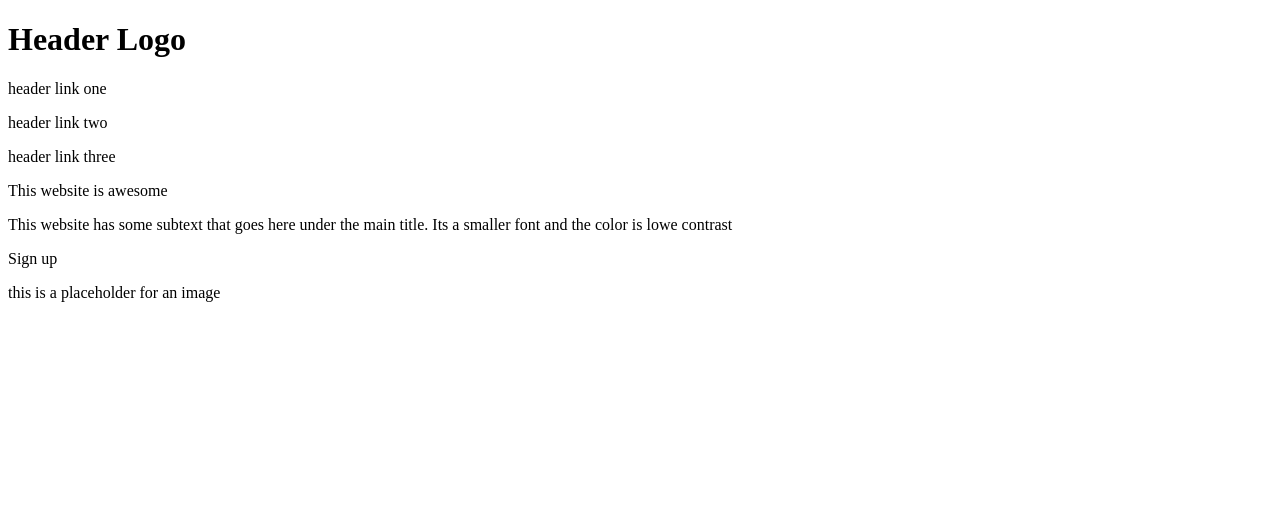
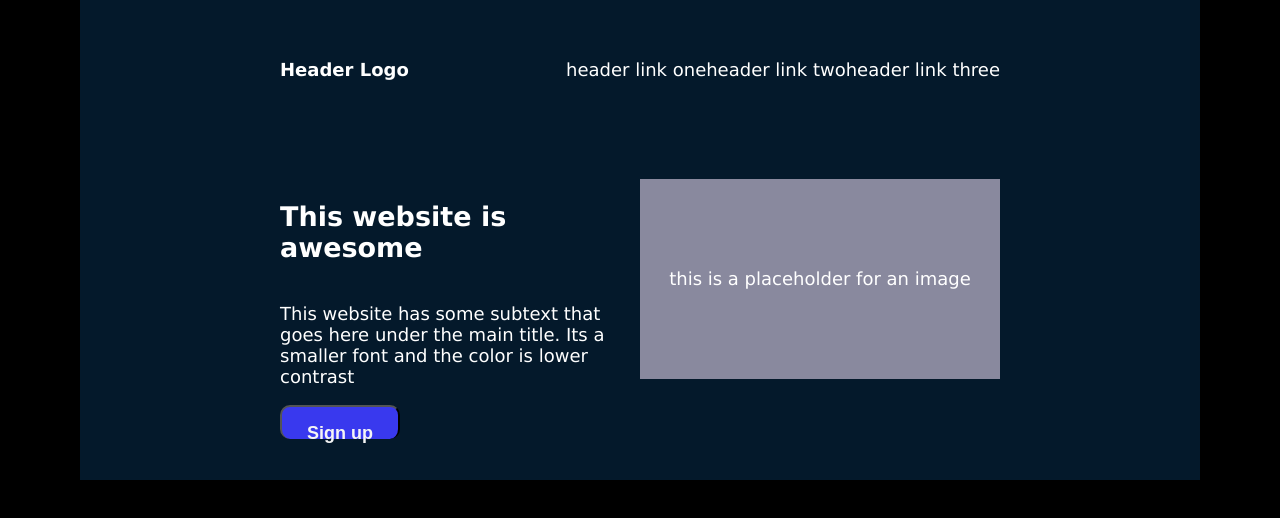
Before and after one commit to Kadunapikin/Project-landing-page, a plain HTML site: page Index.html in a window 1280 px wide. Drawn offline with Linux system fonts and the light colour scheme.

Commit message:
select and style first row

```diff
--- a/Index.html
+++ b/Index.html
@@ -7,19 +7,25 @@
     <link rel="stylesheet" href="style.css"
 </head>
 
-<body>
+<body class="body">
     <div class="first-big-row">
         <div class="first-row">
-            <h1>Header Logo</h1>
-            <p>header link one</p>
-            <p>header link two</p>
-            <p>header link three</p>
+            <div class="firstrow-left"><p><strong>Header Logo</strong></p></div>
+            <div class="firstrow-right">
+                <p>header link one</p>
+                <p>header link two</p>
+                <p>header link three</p>
+            </div>
         </div>
         <div class="second-row">
-            <p>This website is awesome</p>
-            <p>This website has some subtext that goes here under the main title. Its a smaller font and the color is lowe contrast</p>
-            <p>Sign up</p>
-            <p>this is a placeholder for an image</p>
+            <div class="secondrow-left">
+                <h2>This website is awesome</h2>
+                <p>This website has some subtext that goes here under the main title. Its a smaller font and the color is lower contrast</p>
+                <button class="button"><strong>Sign up</strong></button>
+            </div>
+            <div class="secondrow-right">
+                <p>this is a placeholder for an image</p>
+            </div>
         </div>
     </div>
 
--- a/style.css
+++ b/style.css
@@ -0,0 +1,67 @@
+.body {
+    margin: 0rem 5rem;
+    background-color: black;
+}
+
+
+
+.first-big-row {
+    color: white;
+    font-family: Verdana, Geneva, Tahoma, sans-serif;
+    font-size: large;
+    background-color: rgb(4, 25, 43);
+    display: flex;
+    flex-direction: column;
+    align-content: space-around;
+    justify-content: space-around;
+    height: 30rem;
+}
+
+.first-row {
+    display: flex;
+    justify-content: space-between;
+    align-items: flex-start;
+    margin: 0px 200px;
+}
+
+.firstrow-right {
+display: flex;
+align-items: flex-start;
+}
+.firstrow-left {
+display: flex;
+align-items: flex-start;
+}
+
+.second-row {
+display: flex;
+justify-content: space-between;
+align-content: space-around;
+margin: 0px 200px;
+}
+.secondrow-right {
+width: 500px;
+height: 200px;
+background-color: rgb(137, 137, 158);
+display: flex;
+align-items: center;
+justify-content: center;
+}
+.secondrow-left {
+display: flex;
+flex-direction: column;
+width: 500px;
+align-content: center;
+justify-content: center;
+}
+
+.button {
+background-color: rgb(57, 57, 238);
+color: whitesmoke;
+font-size: large;
+border-radius: 10px;
+padding: 1rem;
+width: 120px;
+height: 30px;
+border-bottom: 5px;
+}
```
